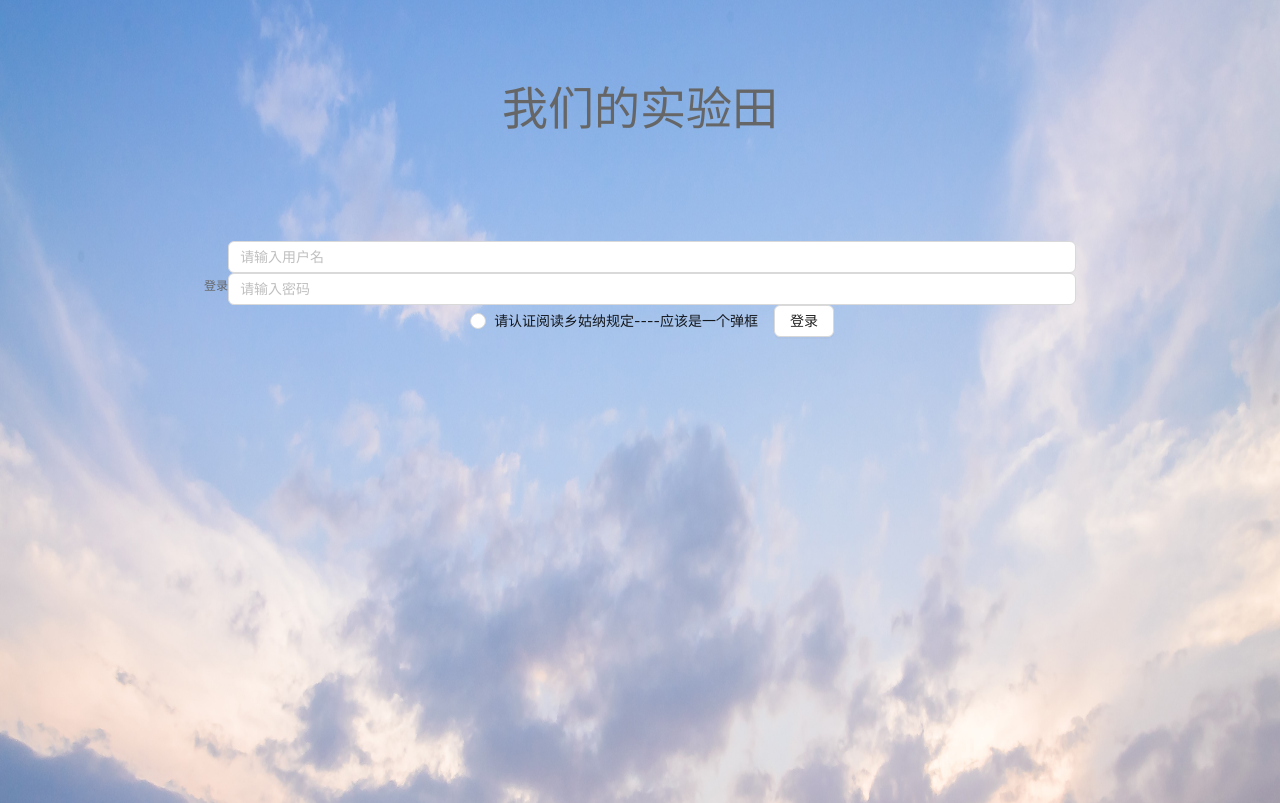
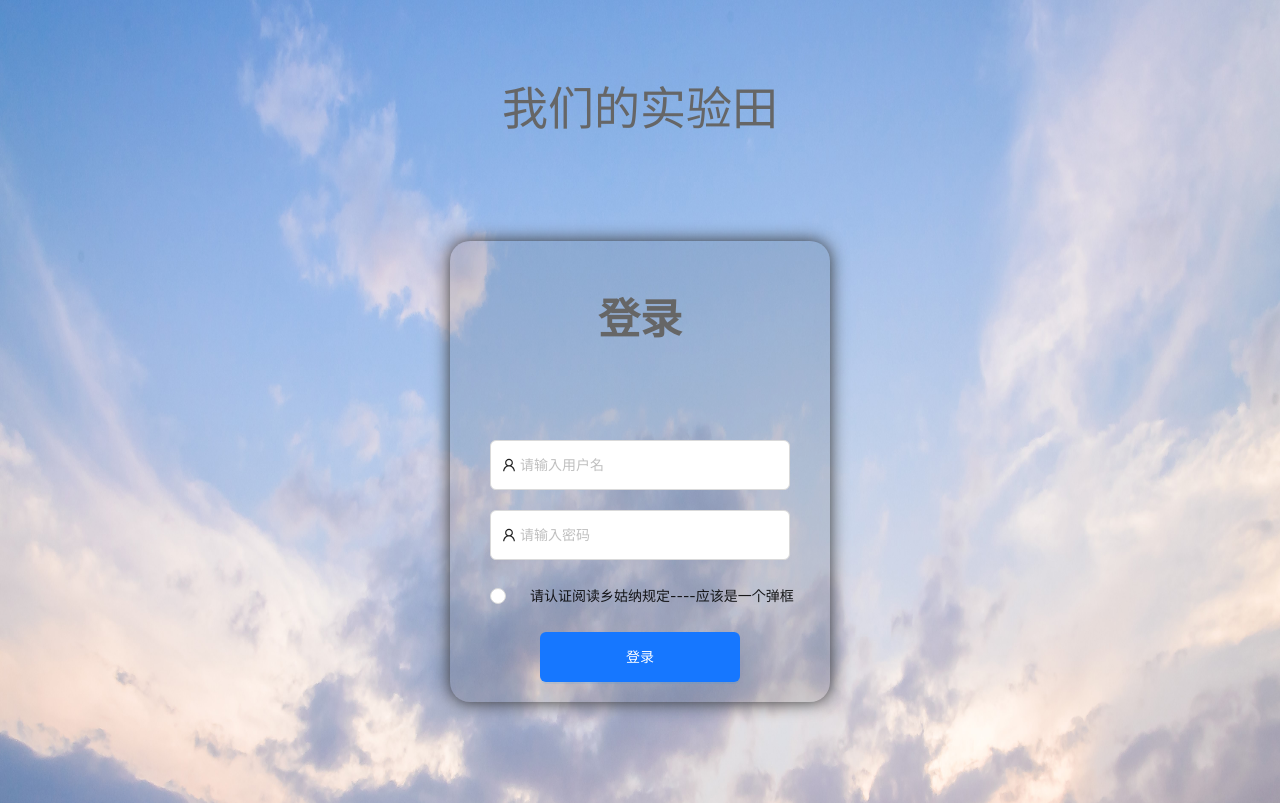
Before and after one commit to bigdataOrfrontEnd/qiankun-test2, a React (Create React App) app: page /login in a window 1280 px wide. Shown: the top 803 px of the page. Built offline with nearby package versions, Linux system fonts and the light colour scheme.

Commit message:
样式修改基本完毕

```diff
--- a/src/pages/Login/index.js
+++ b/src/pages/Login/index.js
@@ -1,20 +1,47 @@
 // 登录页面
-import React from "react";
+import { React, useState } from "react";
 import "./index.scss";
-import { Form, Input, Button, Radio } from "antd";
+import { Form, Input, Button, Radio, Modal } from "antd";
+import { UserOutlined } from "@ant-design/icons";
 export default function Login() {
+  const [isModalOpen, setIsModalOpen] = useState(false);
+  const showModal = () => {
+    setIsModalOpen(true);
+  };
+  const handleOk = () => {
+    setIsModalOpen(false);
+  };
+  const handleCancel = () => {
+    setIsModalOpen(false);
+  };
   return (
     <div className="loginbg">
       <h1>我们的实验田</h1>
       <div className="main">
         <h2>登录</h2>
         <Form>
-          <Input placeholder="请输入用户名"></Input>
-          <Input type="password" placeholder="请输入密码"></Input>
-          <Radio>请认证阅读乡姑纳规定----应该是一个弹框</Radio>
-          <Button> 登录</Button>
+          <Input placeholder="请输入用户名" prefix={<UserOutlined />}></Input>
+          <Input
+            type="password"
+            placeholder="请输入密码"
+            prefix={<UserOutlined />}
+            autoComplete="off"
+          ></Input>
+          <Radio>
+            <Button type="text" onClick={showModal}>
+              请认证阅读乡姑纳规定----应该是一个弹框
+            </Button>
+          </Radio>
+          <br />
+          <Button type="primary"> 登录</Button>
         </Form>
       </div>
+      <Modal
+        title="详细信息"
+        open={isModalOpen}
+        onOk={handleOk}
+        onCancel={handleCancel}
+      ></Modal>
     </div>
   );
 }
--- a/src/pages/Login/index.scss
+++ b/src/pages/Login/index.scss
@@ -10,8 +10,40 @@
     font-size: 46px;
   }
   .main {
-    display: flex;
-    justify-content: center;
-    align-items: center;
+    width: 380px;
+    margin: 0 auto;
+    background-color: rgba(0, 0, 0, 0.1);
+    border-radius: 20px;
+    box-shadow: 0 0 17px #333;
+    h2 {
+      padding: 70px;
+      font-size: 42px;
+      font-weight: 800;
+    }
+    .ant-form {
+      width: 300px;
+      margin: auto;
+    }
+    .ant-input-affix-wrapper {
+      margin-top: 20px;
+      height: 50px;
+    }
+    .ant-radio-wrapper {
+      margin-top: 20px;
+      font-size: 12px;
+      font-weight: 800;
+    }
+    .ant-btn-primary {
+      margin: 20px;
+      width: 200px;
+      height: 50px;
+    }
   }
 }
+//todo 修改输入框中的字体颜色和大小，两个输入框一起修改
+.ant-input {
+  placeholder {
+    font-size: 16px;
+    font-weight: 800;
+  }
+}
```
